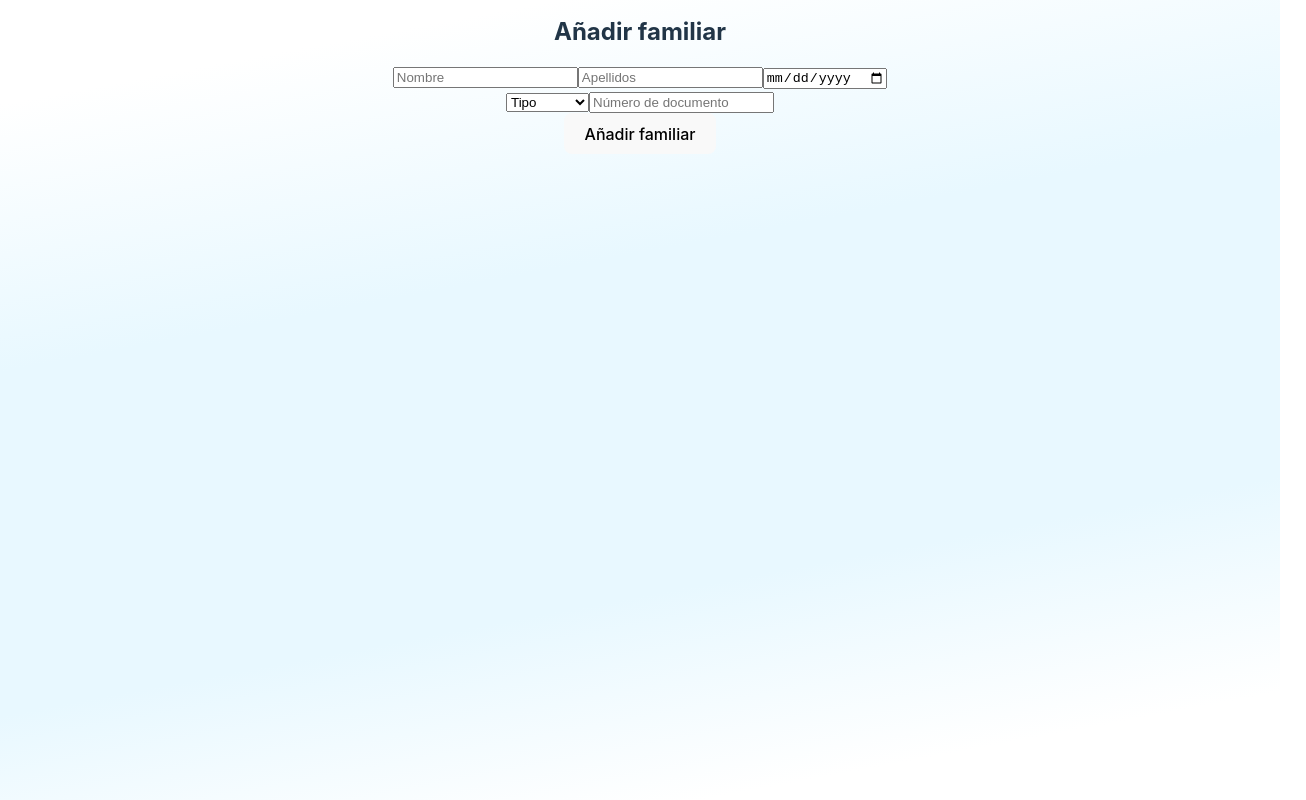
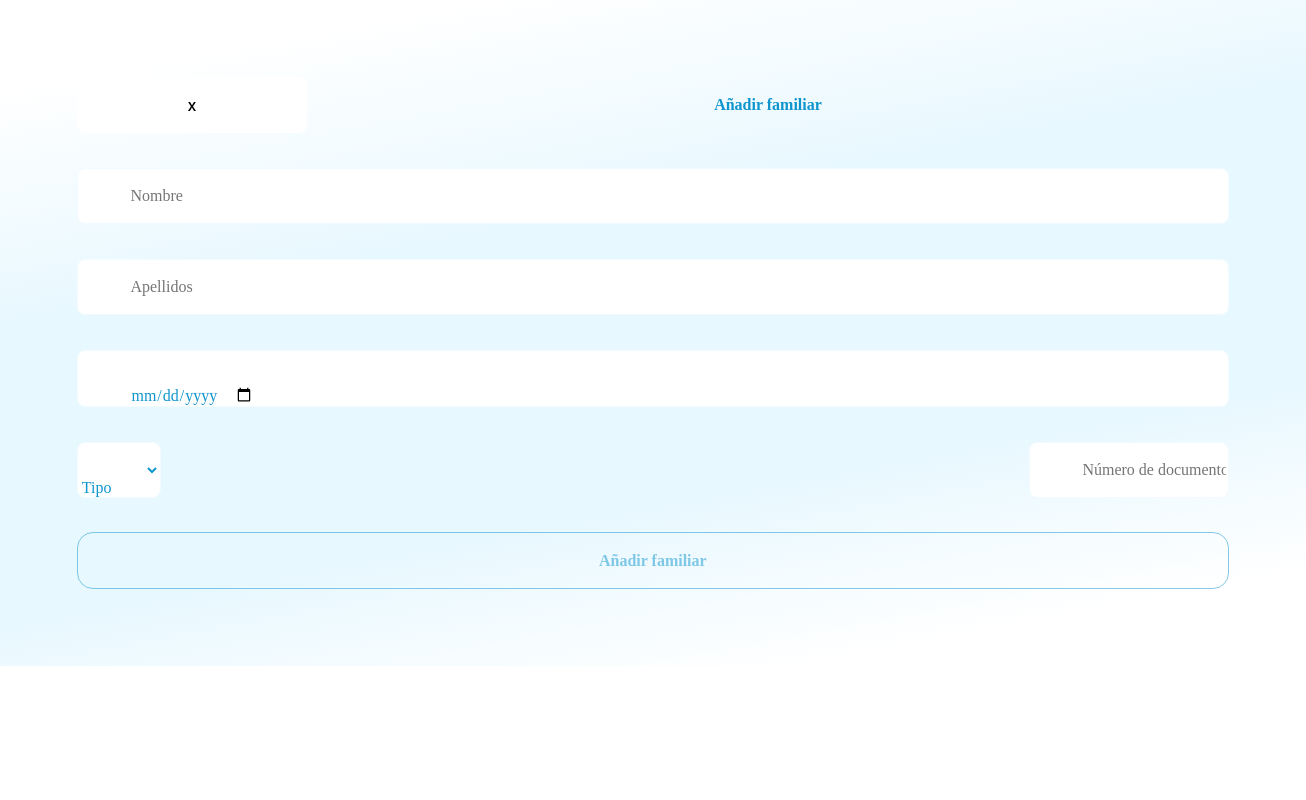
Before and after one commit to TheTributeCommunity/fesbal-frontend, a React (Vite) app: page / in a window 1280 px wide. Shown: the whole page, 1306 px wide, since content can reach past the window. Built offline with nearby package versions, Linux system fonts and the light colour scheme.

Commit message:
css update

```diff
--- a/src/NewFamilyMember.scss
+++ b/src/NewFamilyMember.scss
@@ -5,52 +5,155 @@
   text-align: center;
 }
 
-Form {
+div.Header {
+  width: 100%;
+  height: 11%;
+  display: flex;
+  flex-direction: row-reverse;
+  align-items: center;
+  align-content: center;
+  justify-content: left;
+}
+
+h2.Title {
+  // display: flex;
+  font-family: 'Roboto Flex';
+  font-style: normal;
+  font-weight: 700;
+  font-size: 16px;
+  line-height: 19px;
+  color: #0F95CE;
+  justify-self: center;
+  margin-right: auto;
+  margin-left: auto;
+}
+
+div.Header > button {
+  justify-self: flex-start;
+  background-color: #FFFFFF;
+  color: black;
+  height: 100%;
+  width: 20%;
+}
+
+div.NewFamilyMember {
   background: linear-gradient(169.42deg, #FFFFFF 10.03%, #E8F8FF 35.86%, #E8F8FF 68.88%, #FFFFFF 89.63%);
-  width: 100vw;
-  height: 100vh;
+  // border: 1px solid #002E5D;
+  // border-radius: 40px;
+  width: 90vw;
+  height: 64vh;
   margin: 0px;
-  position:absolute;
+  position: absolute;
   top:0px;
   right:0px;
   bottom:0px;
   left:0px;
+  padding: 6%;
 }
 
-Title {
+Form {
+  width: 100%;
+  height: 100%;
+  // padding: 6%;
+  display: flex;
+  flex-direction: column;
+  justify-content: space-between;
+  align-content: center;
+  align-items: center;
+}
+
+div.DocumentType {
+  width: 100%;
+  display: flex;
+  flex-direction: row;
+  justify-content: space-between;
+  align-content: center;
+  align-items: center;
+}
+
+div.DocumentType > Input {
+  width: 200px;
+  height: 56px;
+}
+
+div.DocumentType > Select {
+  width: 84px;
+  height: 56px;
+
+  box-sizing: border-box;
+  background: #FFFFFF;
+  border: 1px solid #F2FBFF;
+  border-radius: 8px;
+
+  // Text
+  font-family: 'Roboto Flex';
+  font-style: normal;
+  font-weight: 400;
+  font-size: 16px;
+  line-height: 19px;
+
+  display: flex;
+  align-items: flex-end;
+
   color: #0F95CE;
 }
 
-// Input {
-//   box-sizing: border-box;
+Input {
+  box-sizing: border-box;
+  width: 100%;
+  height: 11%;
 
-//   background: #FFFFFF;
+  background: #FFFFFF;
+  border: 1px solid #F2FBFF;
+  border-radius: 8px;
 
-//   /* Alice Blue */
-//   border: 1px solid #F2FBFF;
-//   border-radius: 8px;
+  display: flex;
+  text-align: left;
+  justify-content: space-between;
+  padding-left: 4.57%;
 
-//   // position: absolute;
-//   // left: 4.57%;
-//   // right: 72.29%;
-//   // top: 50%;
-//   // bottom: 24.32%;
+  // Text
+  font-family: 'Roboto Flex';
+  font-style: normal;
+  font-weight: 400;
+  font-size: 16px;
+  line-height: 19px;
 
-//   /* App - input */
-//   font-family: 'Roboto Flex';
-//   font-style: normal;
-//   font-weight: 400;
-//   font-size: 16px;
-//   line-height: 19px;
+  display: flex;
+  align-items: flex-end;
 
-//   /* identical to box height */
-//   display: flex;
-//   align-items: flex-end;
+  color: #0F95CE;
+}
 
-//   /* Midnight Blue */
-//   color: #002E5D;
-// }
+button.AddRelative {
+  width: 100%;
+  height: 11%;
 
-// Document-Type {
-//   display: flexbox;
-// }
+  background-color: rgba(0, 0, 0, 0);
+  display: flex;
+  flex-direction: row;
+  justify-content: center;
+  align-items: center;
+  padding: 18px 93px;
+  gap: 10px;
+  opacity: 0.5;
+
+  border: 1px solid #0F95CE;
+  border-radius: 16px;
+
+  // Text
+  font-family: 'Roboto Flex';
+  font-style: normal;
+  font-weight: 700;
+  font-size: 16px;
+  line-height: 19px;
+
+  display: flex;
+  align-items: flex-end;
+  text-align: center;
+
+  color: #0F95CE;
+  flex: none;
+  order: 0;
+  flex-grow: 0;
+}
--- a/src/NewFamilyMember.tsx
+++ b/src/NewFamilyMember.tsx
@@ -5,24 +5,53 @@ function handleChangeName(name: string) {
   const  emailValid = name ? true : false;
 }
 
+// function ControlButton(object: props) {
+//   const nameButton = document.getElementById('checkout-button');
+//   const surnameButton = document.getElementById('checkout-button');
+//   const button = document.getElementById('checkout-button');
+//   const button = document.getElementById('checkout-button');
+// }
+enum DocumentType {
+  dni,
+  nie,
+  pasaporte
+};
+
 function NewFamilyMember() {
+  const [name, setName] = useState<string>('');
+  const [surname, setSurname] = useState<string>('');
+  const [date, setDate] = useState<string>('');
+  const [documentType, setDocumentType] = useState<DocumentType>();
+  const [documentText, setDocumentText] = useState<string>('');
+
+  let disabled: boolean;
+  if ((name !== '') && (surname !== '') && (date !== '') && (documentText !== '') &&
+      (documentType !== undefined)) {
+    disabled = false;
+  } else {
+    disabled = true;
+  }
+
   return (
     <div className="NewFamilyMember">
       <form className="Form">
-        <h2 className="Title">Añadir familiar</h2>
-        <input type="text" className="Input" placeholder="Nombre" />
-        <input type="text" className="Input" placeholder="Apellidos" />
-        <input type="date" className="Input" placeholder="Fecha de nacimiento" />
+        <div className="Header">
+          <h2 className="Title">Añadir familiar</h2>
+          <button className="back-button">x</button>
+        </div>
+        <input type="text" id="Name" className="Input" placeholder="Nombre" />
+        <input type="text" id="Surname" className="Input" placeholder="Apellidos" />
+        <input type="date" id="BirthDate" className="Input" placeholder="Fecha de nacimiento" />
         <div className="DocumentType">
-          <select className="Input">
+          <select id="DocumentType" className="Input">
             <option value="Tipo" disabled selected hidden>Tipo</option>
             <option value="dni">DNI</option>
             <option value="nie">NIE</option>
             <option value="pasaporte">Pasaporte</option>
           </select>
-          <input type="text" className="Input" placeholder="Número de documento" />
+          <input type="DocumentText" className="Input" placeholder="Número de documento" />
         </div>
-        <button className="AddRelative">Añadir familiar</button>
+        <button className="AddRelative" disabled={disabled}>Añadir familiar</button>
       </form>
     </div>
   );
```
